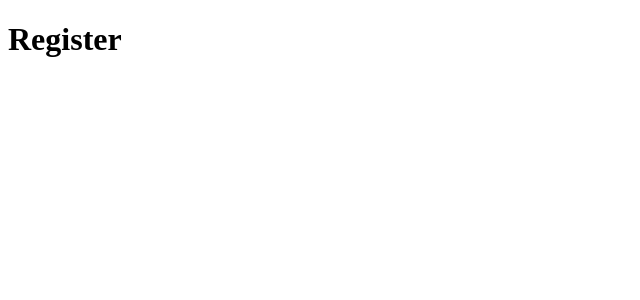
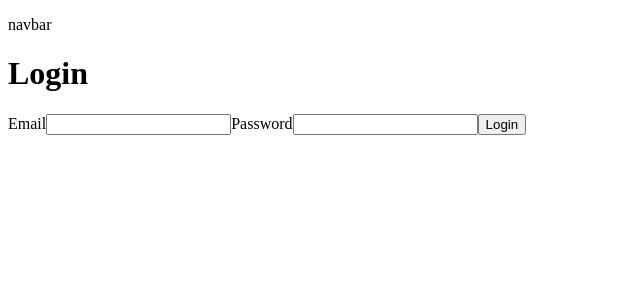
Before and after one commit to pontusva/GuardianTails, a React (Vite) app in the folder frontend/: page /login in a window 1280 px wide. Shown: the top 300 px of the page, without its empty margins (0-640 px from the left). Built offline with nearby package versions, Linux system fonts and the light colour scheme.

Commit message:
Prepare for merge

```diff
--- a/frontend/src/App.tsx
+++ b/frontend/src/App.tsx
@@ -1,33 +1,10 @@
-import { useState } from 'react';
-import reactLogo from './assets/react.svg';
-
-import viteLogo from '/vite.svg';
+import { Outlet } from 'react-router-dom';
 
 function App() {
-  const [count, setCount] = useState(0);
-
   return (
     <>
-      <div>
-        <a href="https://vitejs.dev" target="_blank">
-          <img src={viteLogo} className="logo" alt="Vite logo" />
-        </a>
-        <a href="https://react.dev" target="_blank">
-          <img src={reactLogo} className="logo react" alt="React logo" />
-        </a>
-      </div>
-      <h1 className="text-red-400">Vite + React</h1>
-      <div className="card">
-        <button onClick={() => setCount(count => count + 1)}>
-          count is {count}
-        </button>
-        <p>
-          Edit <code>src/App.tsx</code> and save to test HMR
-        </p>
-      </div>
-      <p className="read-the-docs">
-        Click on the Vite and React logos to learn more
-      </p>
+      <p>navbar</p>
+      <Outlet />
     </>
   );
 }
--- /dev/null
+++ b/frontend/src/pages/LoginPage.tsx
@@ -0,0 +1,14 @@
+export default function LoginPage() {
+  return (
+    <div className="LoginPage">
+      <h1>Login</h1>
+      <form>
+        <label htmlFor="email">Email</label>
+        <input type="email" id="email" />
+        <label htmlFor="password">Password</label>
+        <input type="password" id="password" />
+        <button type="submit">Login</button>
+      </form>
+    </div>
+  );
+}
```
Also changed, not shown: frontend/src/main.tsx (+5 -3 lines).
